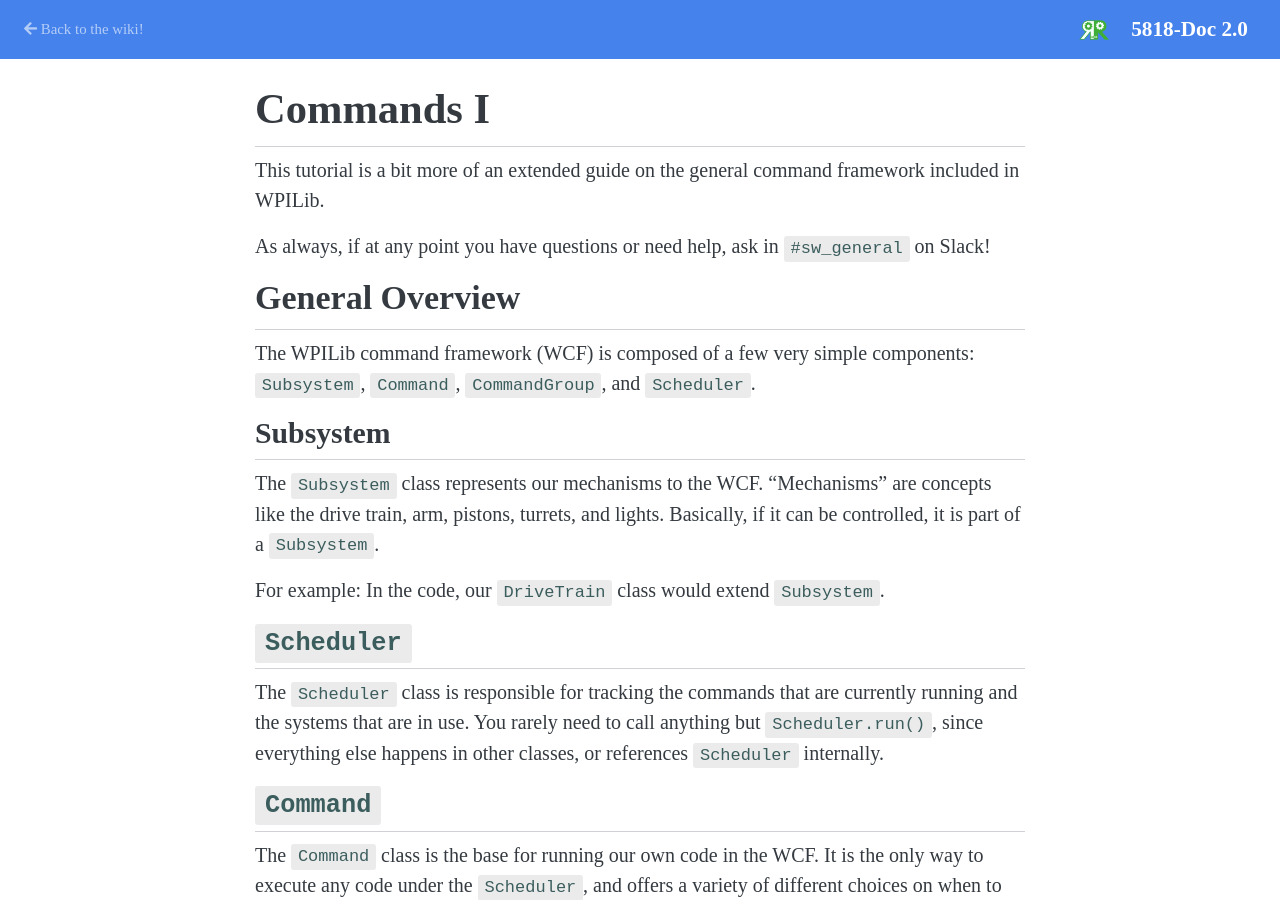
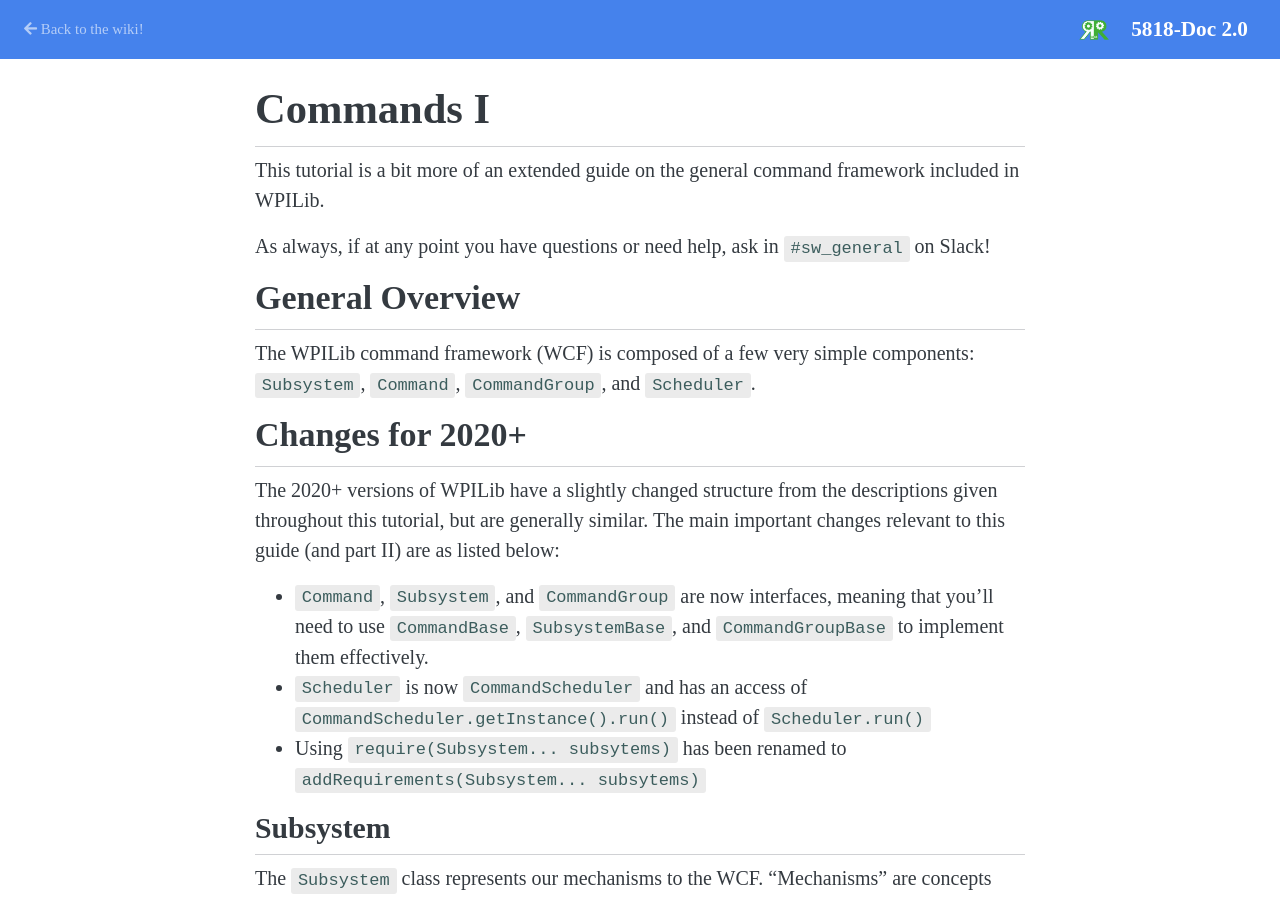
Before and after one commit to Team5818/Primary, a Jekyll site: the page built from docs/tutorials/Commands-I.md, in a window 1280 px wide and 900 px high. Built offline with Jekyll 4.4.1, drawn with Linux system fonts in a browser that asks for light colours; nearby versions of some CDN libraries; some web fonts are replaced; our own code applies the rules of GitHub Pages for plain Markdown files; Markdown is read by kramdown in place of the engine named in the settings.

Commit message:
Update Commands-I for WPILib 2020+

```diff
--- a/docs/tutorials/Commands-I.md
+++ b/docs/tutorials/Commands-I.md
@@ -12,6 +12,19 @@ on Slack!
 ## General Overview
 The WPILib command framework (WCF) is composed of a few very simple
 components: `Subsystem`, `Command`, `CommandGroup`, and `Scheduler`.
+
+## Changes for 2020+
+The 2020+ versions of WPILib have a slightly changed structure
+from the descriptions given throughout this tutorial, but are
+generally similar. The main important changes relevant to this
+guide (and part II) are as listed below:
+* `Command`, `Subsystem`, and `CommandGroup` are now interfaces,
+meaning that you'll need to use `CommandBase`, `SubsystemBase`,
+and `CommandGroupBase` to implement them effectively.
+* `Scheduler` is now `CommandScheduler` and has an access of
+`CommandScheduler.getInstance().run()` instead of `Scheduler.run()`
+* Using `require(Subsystem... subsytems)` has been renamed to
+`addRequirements(Subsystem... subsytems)`
 
 ### Subsystem
 The `Subsystem` class represents our mechanisms to the WCF.
```
